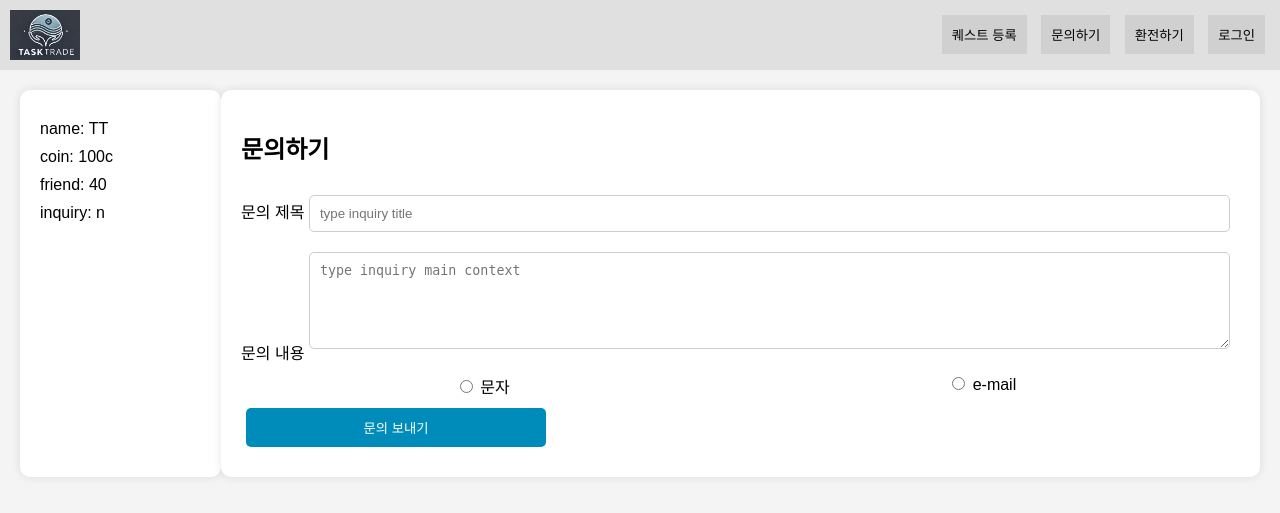
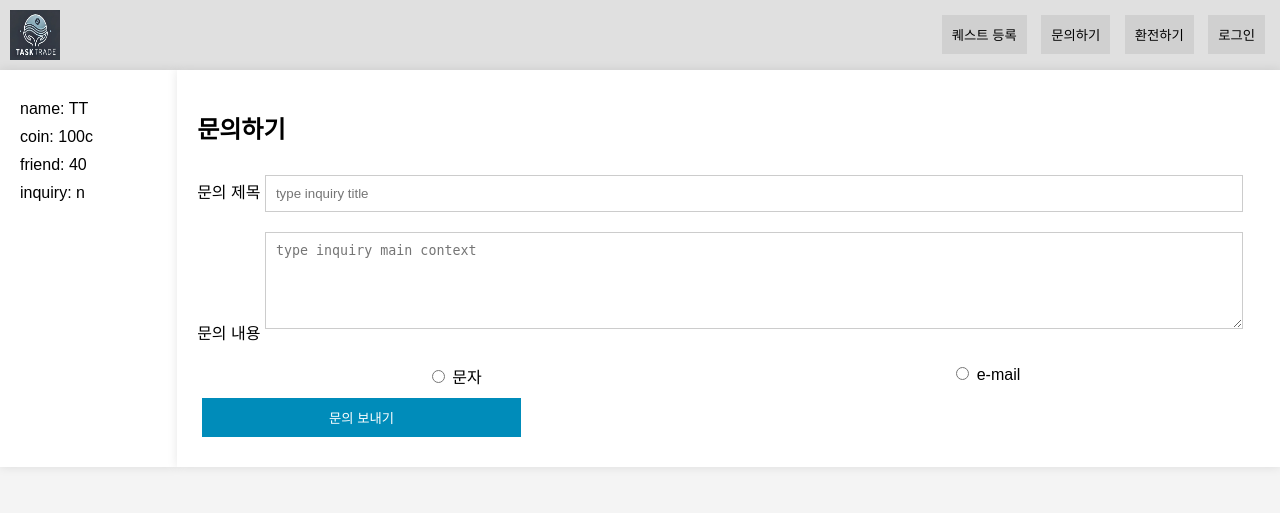
Before and after one commit to TaeryungIm/Task-Trade, a FastAPI app: template demo_homepage/app/templates/inquiry.html in a window 1280 px wide. Shown: the top 513 px of the page. Run offline with FastAPI, Linux system fonts and the light colour scheme; the template is opened without the code that fills it, so the values that code supplies are empty; parts of the project's set-up code (start-up, migrations or seed data) failed here and were passed over.

Commit message:
11.7 first commit
디자인 업데이트 진행
환전창과 문의창에 대해서 디자인 통일 완료

```diff
--- a/demo_homepage/app/templates/exchange.html
+++ b/demo_homepage/app/templates/exchange.html
@@ -27,9 +27,6 @@
     <div class="container">
         <!-- 왼쪽 사이드바 -->
         <div class="sidebar">
-            <a href="/">
-                <img src="/static/images/main_logo.png" alt="Main Logo">
-            </a>
             <p>name: TT</p>
             <p>coin: 100c</p>
             <p>friend: 40</p>
--- a/demo_homepage/static/css/inquiry.css
+++ b/demo_homepage/static/css/inquiry.css
@@ -7,14 +7,17 @@ body {
 .container {
     display: flex;
     justify-content: space-between;
-    padding: 20px;
+    margin: 0;
+    padding: 0;
+    width: 100%;
 }
 /* 왼쪽 사이드바 */
 .sidebar {
     width: 200px;
     background-color: #fff;
     padding: 20px;
-    border-radius: 10px;
+    box-sizing: border-box;
+    border-radius: 0; /* 둥근 모서리 제거 */
     box-shadow: 0 0 10px rgba(0, 0, 0, 0.1);
 }
 .sidebar img {
@@ -25,15 +28,63 @@ body {
 .sidebar p {
     margin: 10px 0;
 }
-/* 상단 메뉴바 */
+/* 메인 내용 */
+.main-content {
+    width: 100%;
+    background-color: #fff;
+    padding: 20px;
+    box-sizing: border-box;
+    border-radius: 0; /* 둥근 모서리 제거 */
+    box-shadow: 0 0 10px rgba(0, 0, 0, 0.1);
+}
+.main-content h2 {
+    margin-bottom: 20px;
+}
+input[type="text"], textarea {
+    width: 90%;
+    padding: 10px;
+    margin: 10px 0;
+    border: 1px solid #ccc;
+    border-radius: 0; /* 둥근 모서리 제거 */
+}
+input[type="button"] {
+    width: 30%;
+    padding: 10px;
+    background-color: #008CBA;
+    color: white;
+    border: none;
+    border-radius: 0; /* 둥근 모서리 제거 */
+    cursor: pointer;
+    margin: 10px 5px;
+}
+input[type="button"]:hover {
+    background-color: #007B9E;
+}
+label {
+    display: inline-block;
+    margin-top: 10px;
+}
+.contact_method {
+    display: flex;
+    justify-content: space-around;
+    margin-top: 10px;
+}
+.contact_method label {
+    display: inline-block;
+    margin-right: 10px;
+}
+
+/* 상단 헤더 스타일 */
 .header {
     display: flex;
     justify-content: space-between;
     background-color: #e0e0e0;
     padding: 10px;
+    width: 100%;
+    box-sizing: border-box;
 }
 .header img {
-    width: 70px;
+    width: 50px;
     height: 50px;
 }
 .button {
@@ -52,50 +103,10 @@ button[type="submit"] {
     background-color: #008CBA;
     color: white;
     border: none;
-    border-radius: 5px;
+    border-radius: 0; /* 둥근 모서리 제거 */
     cursor: pointer;
     margin: 10px 5px;
 }
 button[type="submit"]:hover {
     background-color: #007B9E;
 }
-/* 메인 내용 */
-.main-content {
-    width: 100%;
-    background-color: #fff;
-    padding: 20px;
-    border-radius: 10px;
-    box-shadow: 0 0 10px rgba(0, 0, 0, 0.1);
-}
-.main-content h2 {
-    margin-bottom: 20px;
-}
-input[type="text"], textarea {
-    width: 90%;
-    padding: 10px;
-    margin: 10px 0;
-    border: 1px solid #ccc;
-    border-radius: 5px;
-}
-input[type="button"] {
-    width: 30%;
-    padding: 10px;
-    background-color: #008CBA;
-    color: white;
-    border: none;
-    border-radius: 5px;
-    cursor: pointer;
-    margin: 10px 5px;
-}
-input[type="button"]:hover {
-    background-color: #007B9E;
-}
-.contact_method {
-    display: flex;
-    justify-content: space-around;
-    margin-top: 10px;
-}
-.contact_method label {
-    display: inline-block;
-    margin-right: 10px;
-}
```
Also changed, not shown: demo_homepage/static/css/exchange.css (+65 -43 lines).
